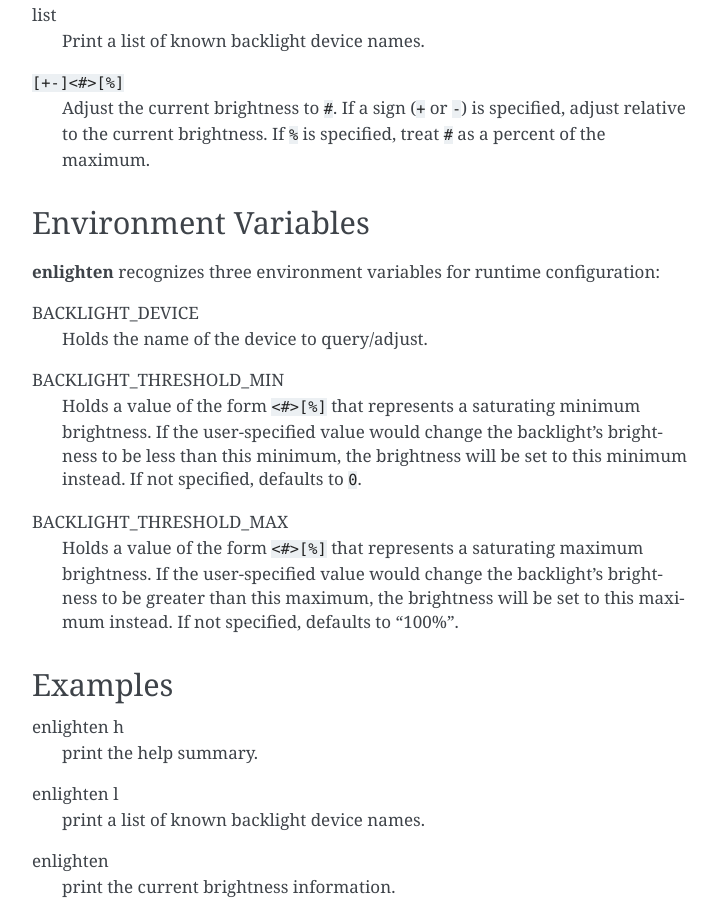
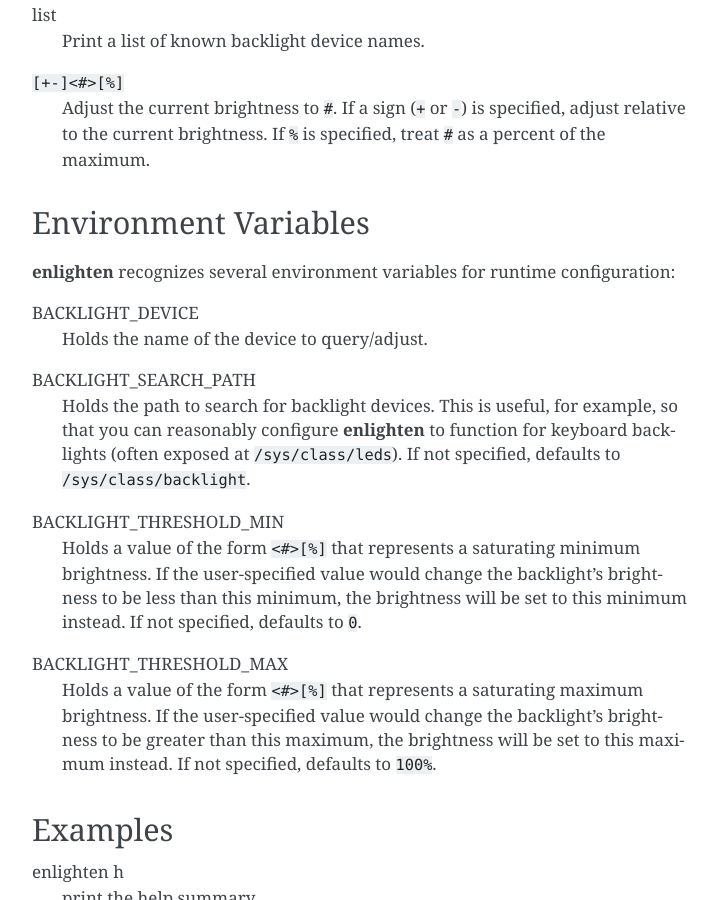
Before and after one commit to HalosGhost/enlighten, a Sphinx documentation site: the page built from doc/enlighten.rst, in a window 1280 px wide and 900 px high, scrolled down 526 px. Shown: the whole window, without its empty margins (388-1106 px from the left). Built offline with Sphinx 7.4.7, drawn with Linux system fonts in a browser that asks for light colours.

Commit message:
allow configuration of moar stuff and at compile-time

```diff
--- a/doc/enlighten.rst
+++ b/doc/enlighten.rst
@@ -31,10 +31,15 @@
 Environment Variables
 ---------------------
 
-:program:`enlighten` recognizes three environment variables for runtime configuration:
+:program:`enlighten` recognizes several environment variables for runtime configuration:
 
 BACKLIGHT_DEVICE
     Holds the name of the device to query/adjust.
+
+BACKLIGHT_SEARCH_PATH
+    Holds the path to search for backlight devices.
+    This is useful, for example, so that you can reasonably configure :program:`enlighten` to function for keyboard backlights (often exposed at ``/sys/class/leds``).
+    If not specified, defaults to ``/sys/class/backlight``.
 
 BACKLIGHT_THRESHOLD_MIN
     Holds a value of the form ``<#>[%]`` that represents a saturating minimum brightness.
@@ -44,7 +49,7 @@
 BACKLIGHT_THRESHOLD_MAX
     Holds a value of the form ``<#>[%]`` that represents a saturating maximum brightness.
     If the user-specified value would change the backlight's brightness to be greater than this maximum, the brightness will be set to this maximum instead.
-    If not specified, defaults to "100%".
+    If not specified, defaults to ``100%``.
 
 Examples
 --------
```
Also changed, not shown: 3 other files.
